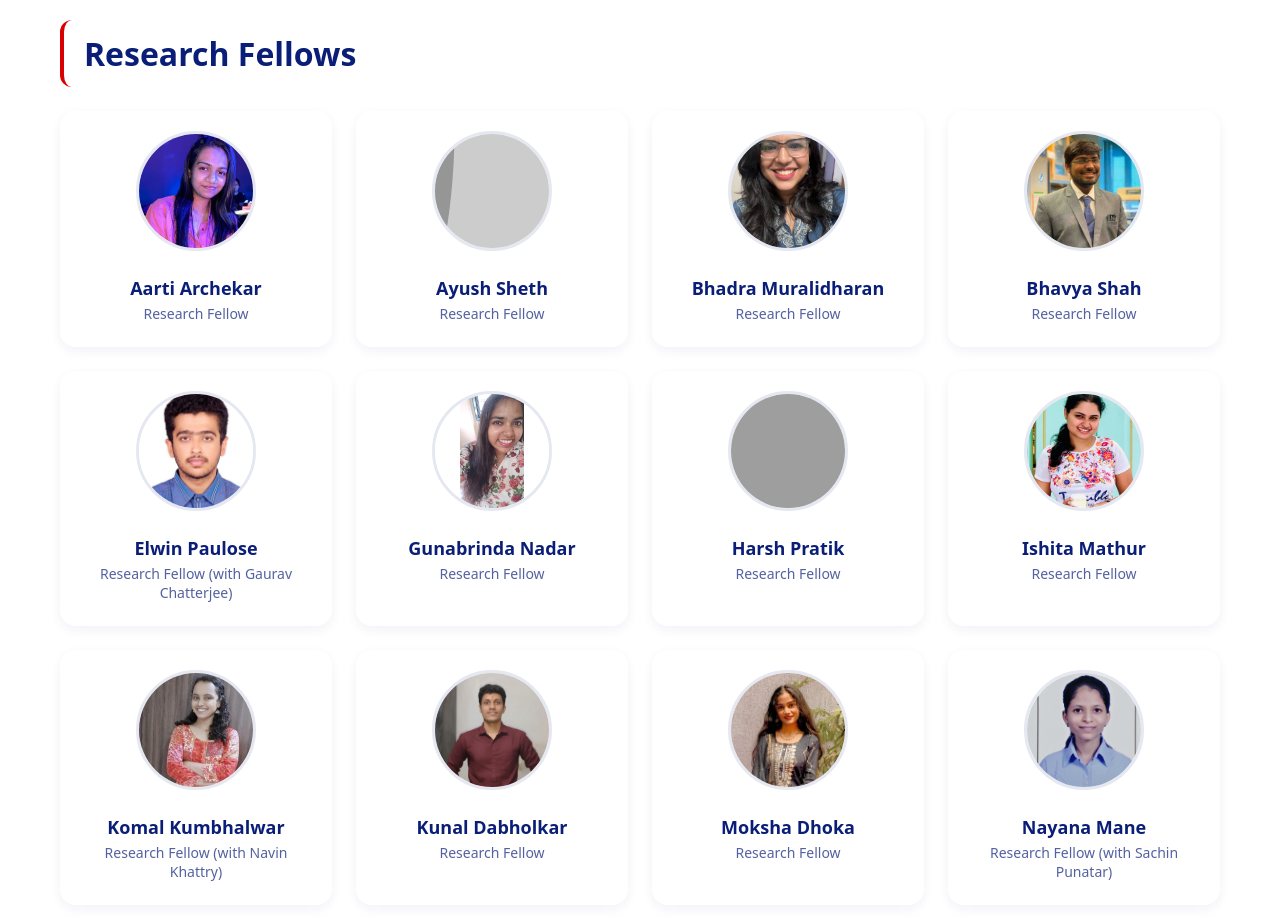
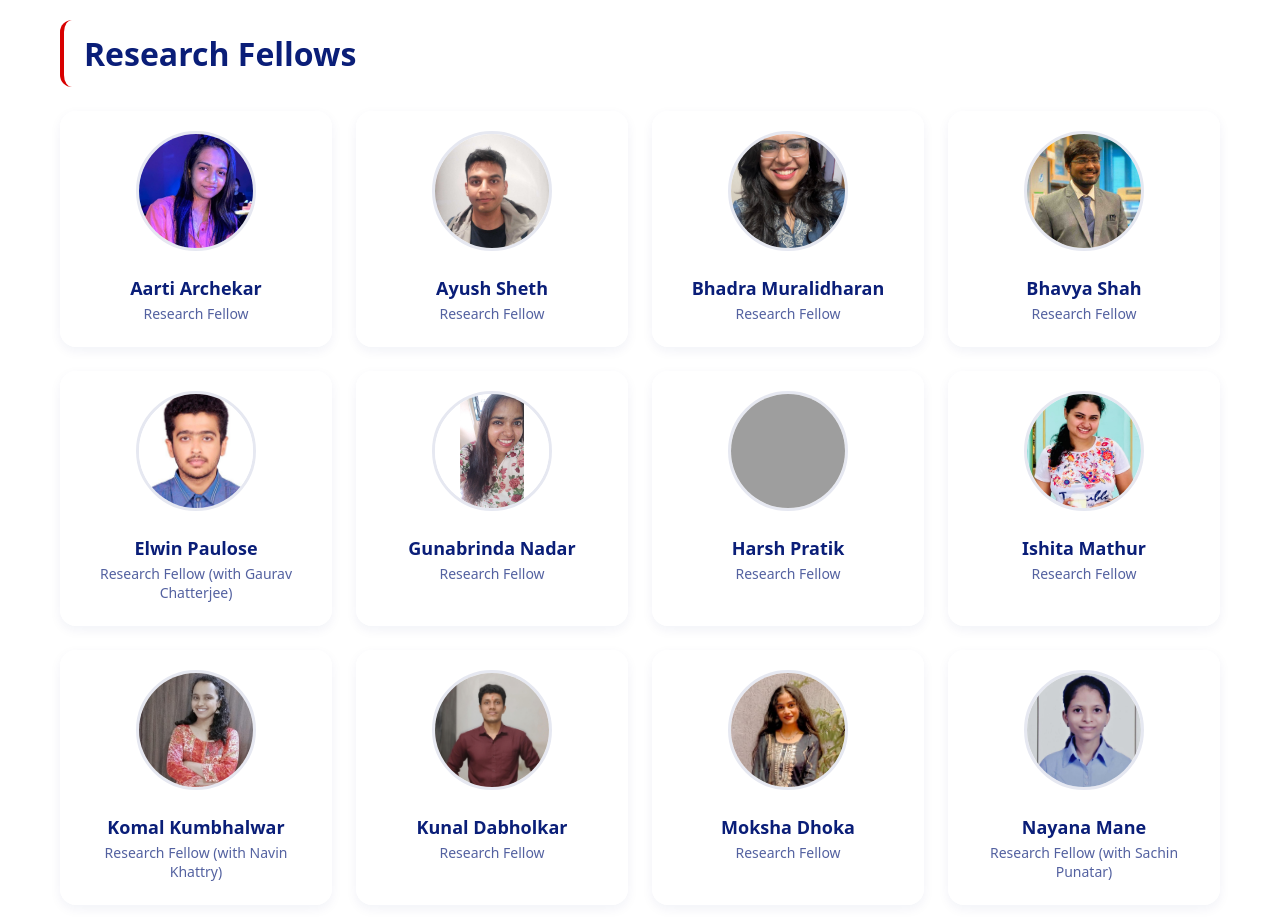
Before and after one commit to patkarlab/molhemat.github.io, a plain HTML site: page team.html in a window 1280 px wide. Shown: the part 2780-3699 px from the top of the page. Drawn offline with Linux system fonts and the light colour scheme; grey boxes are pictures that could not be loaded; placeholder pictures from the web are drawn by us.

Commit message:
Update team.html

```diff
--- a/team.html
+++ b/team.html
@@ -426,7 +426,7 @@
           <p>Research Fellow</p>
         </div>
         <div class="team-member">
-          <img src="photos/teams/ayush_sheth.jpeg" alt="Ayush Sheth" onerror="this.src='https://via.placeholder.com/120/0a1e78/ffffff?text=AS'">
+          <img src="photos/teams/ayush_sheth.jpg" alt="Ayush Sheth" onerror="this.src='https://via.placeholder.com/120/0a1e78/ffffff?text=AS'">
           <h3>Ayush Sheth</h3>
           <p>Research Fellow</p>
         </div>
```
